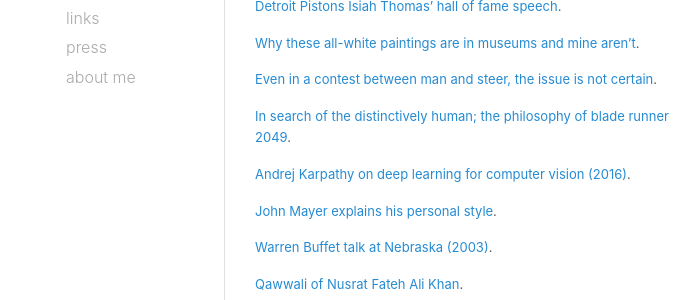
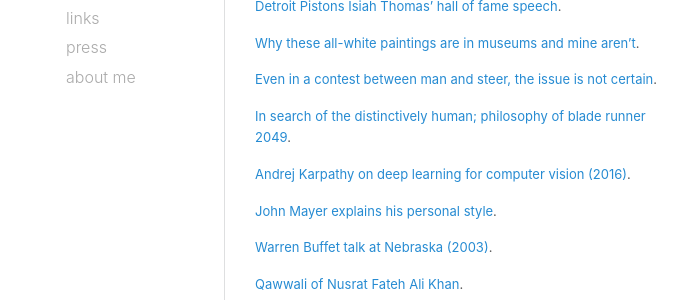
Before and after one commit to qasar/qasar.github.io, a Jekyll site: the page built from links.md, in a window 1280 px wide. Shown: the part 186-486 px from the top of the page, without its empty margins (35-735 px from the left). Built offline with Jekyll 4.4.1, drawn with Linux system fonts in a browser that asks for light colours.

Commit message:
Update links.md

```diff
--- a/links.md
+++ b/links.md
@@ -13,7 +13,7 @@
 
 <a href="https://www.youtube.com/watch?v=Z6CRc2r9dM8&list=FLXJuURIK0_r_mGlRWSPkgCw&index=5&t=0s">Even in a contest between man and steer, the issue is not certain</a>.
 
-<a href="https://www.youtube.com/watch?v=O4etinsAy34&list=FLXJuURIK0_r_mGlRWSPkgCw&index=109&t=0s">In search of the distinctively human; the philosophy of blade runner 2049</a>.
+<a href="https://www.youtube.com/watch?v=O4etinsAy34&list=FLXJuURIK0_r_mGlRWSPkgCw&index=109&t=0s">In search of the distinctively human; philosophy of blade runner 2049</a>.
 
 <a href="https://www.youtube.com/watch?v=u6aEYuemt0M" target="_blank">Andrej Karpathy on deep learning for computer vision (2016)</a>.
 
```
